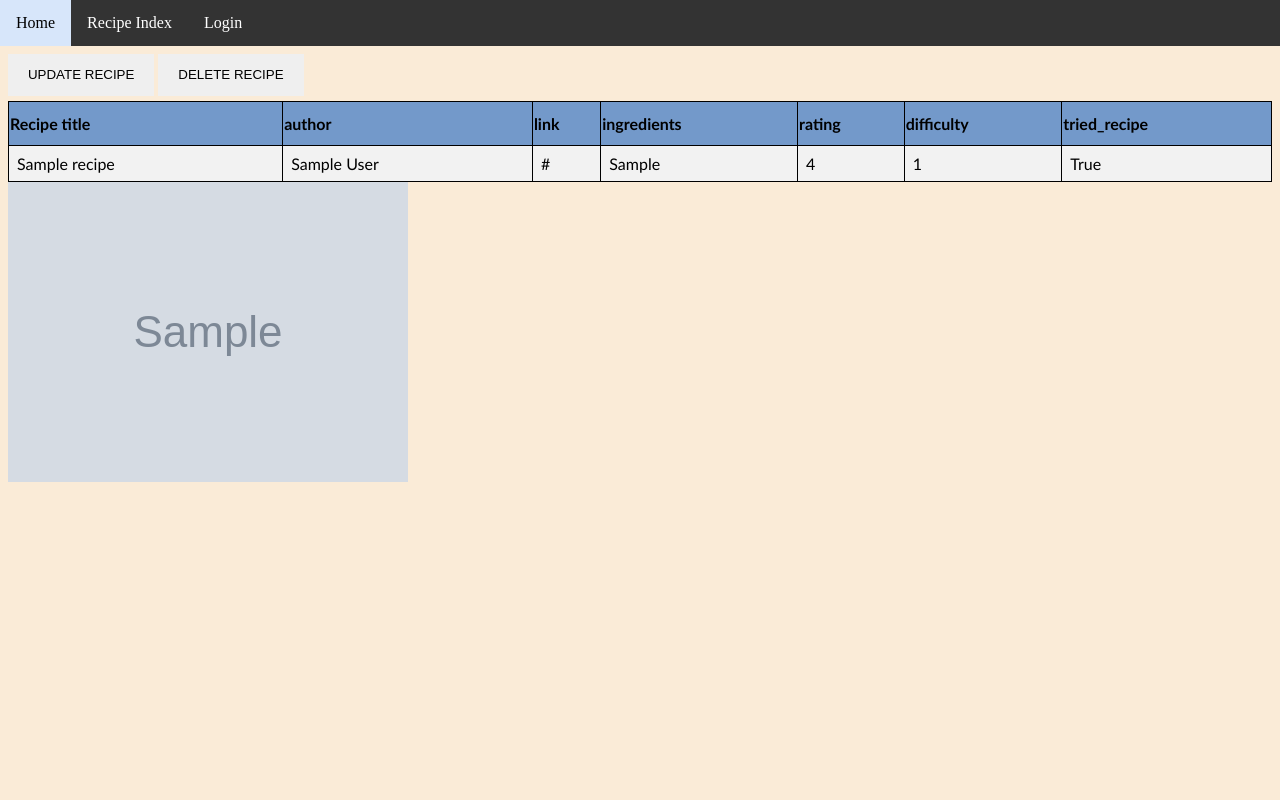
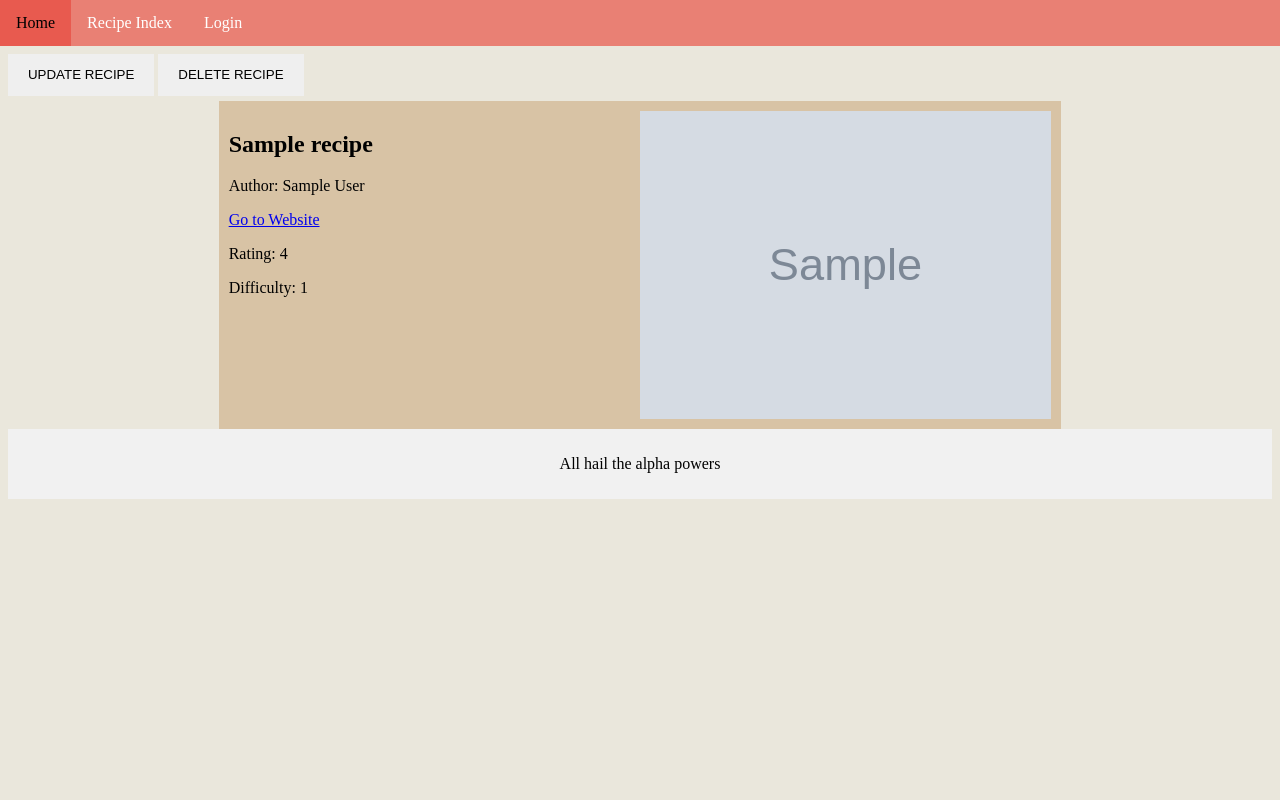
Before and after one commit to ShatteredArrow/homechef, a Flask app: page /recipe/1 in a window 1280 px wide. Run offline with Flask 2, Linux system fonts and the light colour scheme; a user stored in the database is signed in; tables that the repository leaves empty hold one stand-in row (values such as "Sample post"); grey boxes marked "Sample" are stand-in pictures.

Commit message:
Changed layout and styling for recipe page
Turned the recipe details page into a grid layout, updated
coloring and changed positioning on page.

```diff
--- a/app/static/css/base.css
+++ b/app/static/css/base.css
@@ -1,6 +1,6 @@
 
 body{
-  background-color: #faebd7;
+  background-color: #EAE7DC;
   margin:0px;
 }
 .navbar{
@@ -15,7 +15,7 @@ body{
     margin: 0;
     padding: 0;
     overflow: hidden;
-    background-color: #333;
+    background-color: #E98074;
   }
 
 .navbar  li {
@@ -31,6 +31,6 @@ body{
   }
 
 .navbar li a:hover {
-    background-color: #D7E6FA;
+    background-color: #E85A4F;
     color:black;
   }
--- a/app/static/css/recipe.css
+++ b/app/static/css/recipe.css
@@ -10,12 +10,15 @@
     padding: 8px;
 }
 
-#recipe tr:nth-child(even){background-color: #f2f2f2;}
+#recipe tr:nth-child(even) {
+    background-color: #f2f2f2;
+}
 
-#recipe tr:hover {background-color: #ddd;}
+#recipe tr:hover {
+    background-color: #ddd;
+}
 
-
-#recipe th  {
+#recipe th {
     border: 1px solid black;
     padding-top: 12px;
     padding-bottom: 12px;
@@ -24,7 +27,7 @@ color: black;
 }
 
 .link_button {
-    margin-bottom:5px;
+    margin-bottom: 5px;
     background-color: buttonface;
     -webkit-appearance: button;
     color: black;
@@ -34,3 +37,70 @@ color: black;
     text-decoration: none;
     text-transform: uppercase;
 }
+
+/* The grid container */
+
+.grid-container {
+    display: grid;
+    grid-template-columns: 1fr 1fr 1fr 1fr 1fr 1fr;
+    grid-template-areas: 'left middle middle middle middle right' 'footer footer footer footer footer footer';
+    /* grid-column-gap: 10px; - if you want gap between the columns */
+}
+
+.left, .middle, .right {
+    padding: 10px;
+}
+
+/* Style the left column */
+
+.left {
+    grid-area: left;
+}
+
+/* Style the middle column */
+
+.middle {
+    grid-area: middle;
+    display: grid;
+    grid-template-columns: 50% 50%;
+    grid-template-areas: 'recipe_info  recipe_image';
+    background-color: #D8C3A5;
+}
+
+/* Style the right column */
+
+.right {
+    grid-area: right;
+}
+
+.recipe_info {
+    grid-column: 1;
+    grid-row: 1;
+}
+
+.recipe_image {
+    grid-column: 2;
+    grid-row: 1;
+}
+
+.recipe_image img {
+    object-fit: cover;
+    width: 100%;
+}
+
+/* Style the footer */
+
+.footer {
+    grid-area: footer;
+    background-color: #f1f1f1;
+    padding: 10px;
+    text-align: center;
+}
+
+/* Responsive layout - makes the three columns stack on top of each other instead of next to each other */
+
+@media (max-width: 600px) {
+    .grid-container {
+        grid-template-areas: 'left left left left left left' 'middle middle middle middle middle middle' 'right right right right right right' 'footer footer footer footer footer footer';
+    }
+}
--- a/app/templates/recipe.html
+++ b/app/templates/recipe.html
@@ -1,39 +1,42 @@
 {% extends "base.html" %}
 {% block head %}
+    <link type="text/css" rel="stylesheet" href="{{ url_for('static', filename='css/recipe.css') }}">
+
   {{ super() }}
-  <link type="text/css" rel="stylesheet" href="{{ url_for('static', filename='css/recipe.css') }}">
+
+  <!-- Add icon library -->
+<link rel="stylesheet" href="https://cdnjs.cloudflare.com/ajax/libs/font-awesome/4.7.0/css/font-awesome.min.css">
+
 {% endblock %}
 {% block content %}
 
 
     <a class="link_button" href="{{ url_for('update_recipe', recipe_id=recipe.id) }}">Update Recipe</a>
     <a class="link_button" href="{{ url_for('delete_recipe',recipe_id=recipe.id) }}">Delete Recipe</a>
-    {% if recipe %}
-        <table id="recipe">
-            <tr>
-                <th>Recipe title</th>
-                <th>author</th>
-                <th>link</th>
-                <th>ingredients</th>
-                <th>rating</th>
-                <th>difficulty</th>
-                <th>tried_recipe</th>
-            </tr>
-            <tr>
-                <td>{{ recipe.title }}</td>
-                <td>{{ recipe.author }}</td>
-                <td>{{ recipe.link }}</td>
-                <td>{{ recipe.ingredients }}</td>
-                <td>{{ recipe.rating }}</td>
-                <td>{{ recipe.difficulty }}</td>
-                <td>{{ recipe.tried_recipe }}</td>
-            </tr>
-        </table>
+    <div class="grid-container">
 
-        {% if recipe_image %}
-        <div class='recipe_image'>
-            <img src="{{ url_for('uploaded_file', filename =recipe_image) }}" alt="recipeImage">
+        <div class="left"></div>
+        <div class="middle">
+            <div class='recipe_info'>
+                <h2>{{ recipe.title }}</h2>
+                <p>Author: {{ recipe.author }}</p>
+                <a href="{{ recipe.link }}">Go to Website</a>
+                <p>Rating: {{ recipe.rating }}</p>
+                <p>Difficulty: {{ recipe.difficulty }}</p>
+            </div>
+
+            <div class='recipe_image'>
+                {% if recipe_image %}
+                    <img src="{{ url_for('uploaded_file', filename =recipe_image) }}" alt="recipeImage">
+                {% endif %}
+            </div>
+
         </div>
-        {% endif %}
-    {% endif %}
+
+        <div class="right"></div>
+    </div>
+
+    <div class="footer">
+        <p>All hail the alpha powers</p>
+    </div>
 {% endblock %}
--- a/app/templates/recipe_index.html
+++ b/app/templates/recipe_index.html
@@ -34,7 +34,7 @@
         <tr>
             <td><a href="{{ url_for('recipe', recipe_id=recipe.id) }}">{{ recipe.title }}</a></td>
             <td>{{ recipe.author }}</td>
-            <td><a href="#">URL</a></td>
+            <td><a href="{{ recipe.link }}">URL</a></td>
             <td>{{ recipe.ingredients }}</td>
             <td>{{ recipe.rating }}</td>
             <td>{{ recipe.difficulty }}</td>
```
Also changed, not shown: app.db. Lines whose indentation alone changed are shown as unchanged.
